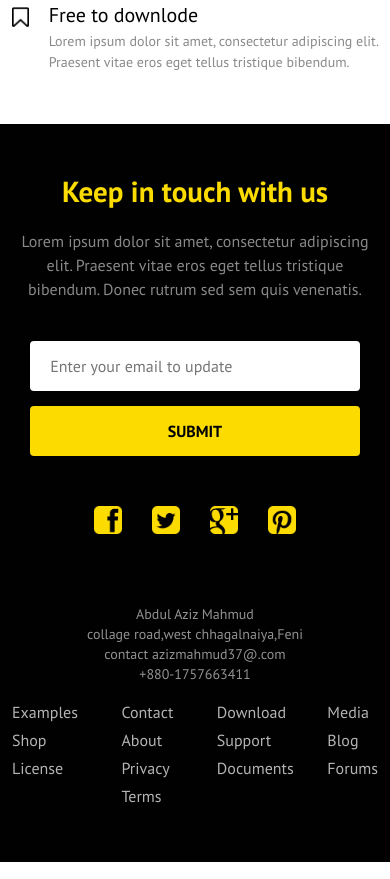
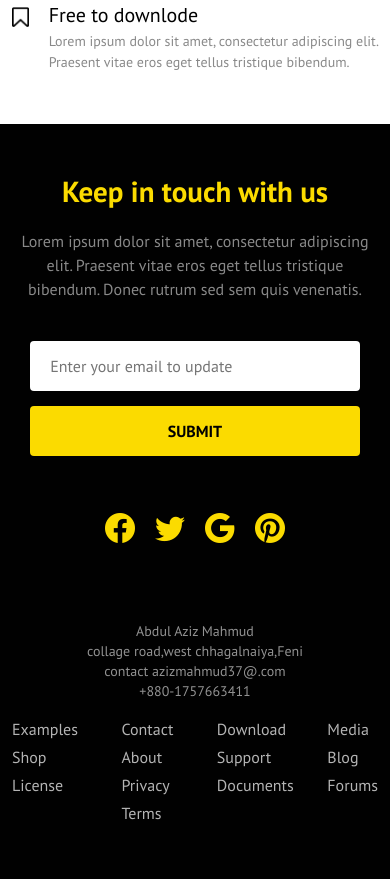
Before and after one commit to azizmahmud/tinyone, a plain HTML site: page index.html in a window 390 px wide. Shown: the part 1694-2573 px from the top of the page. Drawn offline with nearby package versions, Linux system fonts and the light colour scheme.

Commit message:
icon fixed

```diff
--- a/css-file/media.css
+++ b/css-file/media.css
@@ -117,9 +117,12 @@
     .f-icon-box{
         margin-block: 50px 0;
     }
-    .f-icon {
-        width: 28px;
-        margin-inline: 15px
+    .f-icon{
+        margin-inline: 10px;
+    }
+    .f-icon a i{
+        font-size: 30px;
+        color: #FBDB00;
     }
 
     /* footer start  */
--- a/css-file/style.css
+++ b/css-file/style.css
@@ -203,8 +203,12 @@ form{
     margin: 70px auto 0;
 }
 .f-icon{
-    width: 36px;
-    margin-inline: 20px;
+    margin-inline: 16px;
+}
+
+.f-icon a i{
+    font-size: 40px;
+    color: #FBDB00;
 }
 
 /* footer start  */
--- a/index.html
+++ b/index.html
@@ -291,22 +291,24 @@
                 <div class="f-icon-box">
                     <div class="f-icon">
                         <a href="#">
-                            <img class="img-fluid" src="images/facebook.png" alt="#">
+
+
+                            <i class="bi bi-facebook"></i>
                         </a>
                     </div>
                     <div class="f-icon">
                         <a href="#">
-                            <img class="img-fluid" src="images/twiter.png" alt="#">
+                            <i class="bi bi-twitter"></i>
                         </a>
                     </div>
                     <div class="f-icon">
                         <a href="#">
-                            <img class="img-fluid" src="images/google.png" alt="#">
+                            <i class="bi bi-google"></i>
                         </a>
                     </div>
                     <div class="f-icon">
                         <a href="#">
-                            <img class="img-fluid" src="images/p-img.png" alt="#">
+                            <i class="bi bi-pinterest"></i>
                         </a>
                     </div>
                 </div>
```
